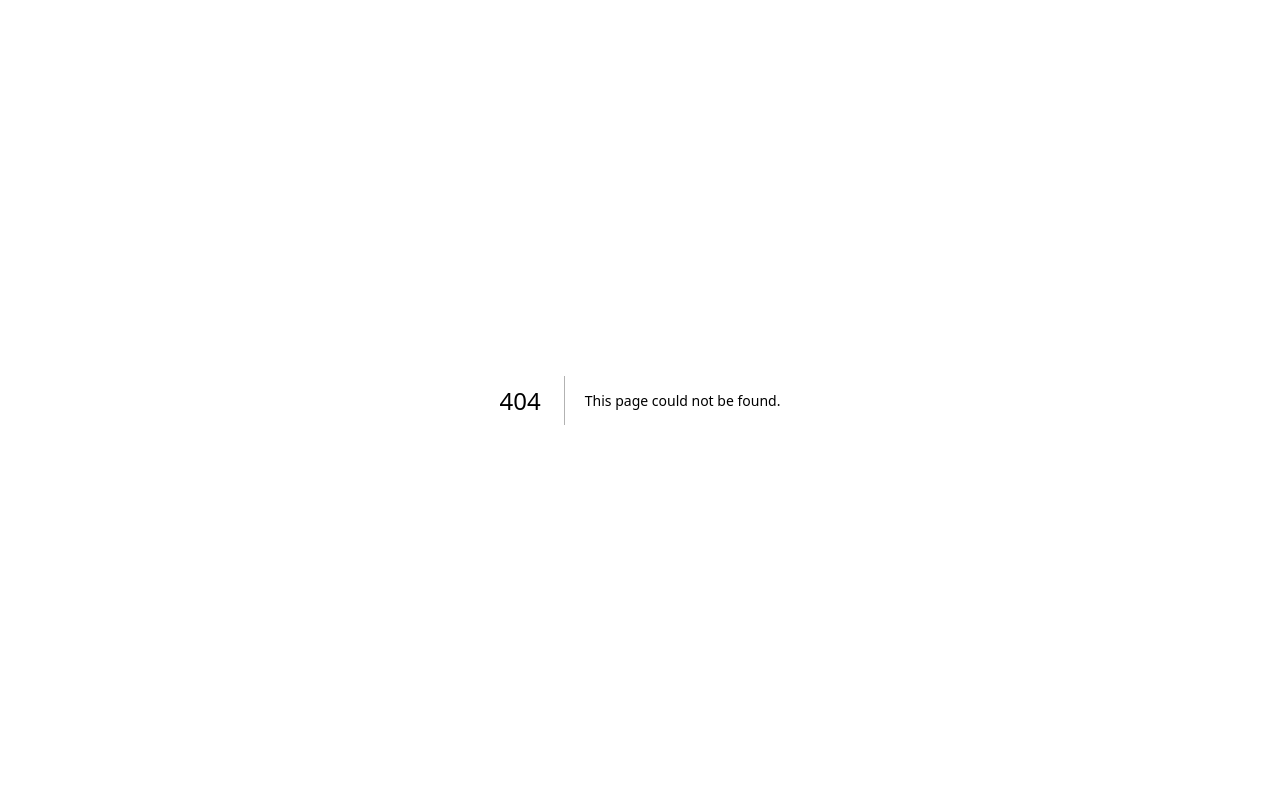
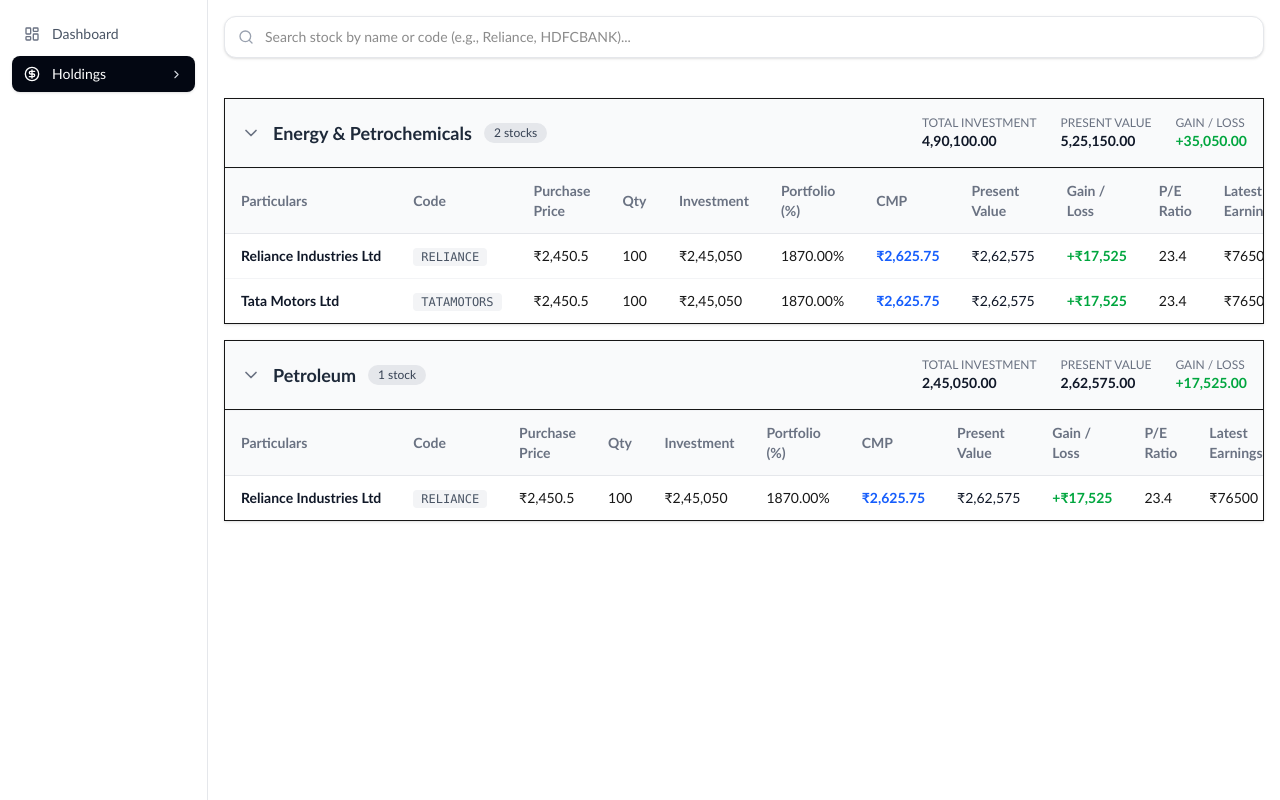
Before and after one commit to anurag-prajapati34/dynamic-portfolio-dashboard, a Next.js app in the folder frontend/: page /holdings in a window 1280 px wide. Before the commit this address had no page. Built offline with nearby package versions, Linux system fonts and the light colour scheme.

Commit message:
feat(frontend): add sidebar

```diff
--- /dev/null
+++ b/frontend/app/holdings/page.tsx
@@ -0,0 +1,67 @@
+'use client'
+import { SearchBar } from "@/components/SearchBar";
+import { SectorGroup } from "@/components/SectorGroup";
+import { aggregateHoldingsSectorWise } from "@/utils/portfolio-helper";
+
+export default function Holdings() {
+
+    const holdings = [
+        {
+            particulars: "Reliance Industries Ltd",
+            purchasePrice: 2450.50,
+            qty: 100,
+            investment: 245050,
+            portfolioPercentage: 18.7,
+            currentMarketPrice: 2625.75,
+            currentValue: 262575,
+            gainLoss: 17525,
+            gainLossPercentage: 7.15,
+            marketCap: 1780000000000,
+            peRatio: 23.4,
+            latestEarnings: 76500,
+            sector: "Energy & Petrochemicals",
+            symbol: "RELIANCE"
+        },
+        {
+            particulars: "Tata Motors Ltd",
+            purchasePrice: 2450.50,
+            qty: 100,
+            investment: 245050,
+            portfolioPercentage: 18.7,
+            currentMarketPrice: 2625.75,
+            currentValue: 262575,
+            gainLoss: 17525,
+            gainLossPercentage: 7.15,
+            marketCap: 1780000000000,
+            peRatio: 23.4,
+            latestEarnings: 76500,
+            sector: "Energy & Petrochemicals",
+            symbol: "TATAMOTORS"
+        },
+
+        {
+            particulars: "Reliance Industries Ltd",
+            purchasePrice: 2450.50,
+            qty: 100,
+            investment: 245050,
+            portfolioPercentage: 18.7,
+            currentMarketPrice: 2625.75,
+            currentValue: 262575,
+            gainLoss: 17525,
+            gainLossPercentage: 7.15,
+            marketCap: 1780000000000,
+            peRatio: 23.4,
+            latestEarnings: 76500,
+            sector: "Petroleum",
+            symbol: "RELIANCE"
+        },
+    ];
+    const sectorWiseHoldings = aggregateHoldingsSectorWise(holdings);
+    return <div className="w-full flex flex-col gap-4 px-4 py-4 ">
+
+        <SearchBar searchQuery="" setSearchQuery={() => { }} />
+        {Object.keys(sectorWiseHoldings).map((sectorName) => (
+            <SectorGroup key={sectorName} sectorName={sectorName} holdings={sectorWiseHoldings[sectorName]} />))}
+
+    </div>
+}
--- a/frontend/app/layout.tsx
+++ b/frontend/app/layout.tsx
@@ -1,7 +1,8 @@
+import { Sidebar } from "@/components/Sidebar";
 import type { Metadata } from "next";
 import { Geist, Geist_Mono } from "next/font/google";
 import "./globals.css";
-
+import Providers from './providers';
 const geistSans = Geist({
   variable: "--font-geist-sans",
   subsets: ["latin"],
@@ -23,7 +24,13 @@ export default function RootLayout({ children }: LayoutProps<"/">) {
       lang="en"
       className={`${geistSans.variable} ${geistMono.variable} h-full antialiased`}
     >
-      <body className="min-h-full flex flex-col">{children}</body>
+      <body className="flex h-screen">
+        <Providers>
+          <Sidebar />
+          <div className="flex-1 flex flex-col min-w-0 overflow-y-auto">
+            {children}
+          </div>
+        </Providers></body>
     </html>
   );
 }
--- a/frontend/app/page.tsx
+++ b/frontend/app/page.tsx
@@ -1,9 +1,8 @@
 'use client';
 
 import { Header } from "@/components/Header";
-import { SearchBar } from "@/components/SearchBar";
+import { PortfolioTable } from "@/components/PortfolioTable";
 import { SectorBarChart } from "@/components/SectorBarChart";
-import { SectorGroup } from "@/components/SectorGroup";
 import { SectorPieChart } from "@/components/SectorPieChart";
 import { SummaryCard } from "@/components/SummaryCard";
 import { aggregateHoldingsSectorWise, extractSummaryFromHoldings } from "@/utils/portfolio-helper";
@@ -70,8 +69,8 @@ export default function Home() {
     totalPresentValue: sectorWiseHoldings[sectorName].reduce((total, holding) => total + (holding.currentValue || 0), 0),
   }))
   return (
-    <div className="w-full flex flex-col flex-1 items-center justify-center bg-zinc-50 font-sans">
-      <main className="flex flex-1 w-full flex-col items-center justify-between py-4 px-16 bg-white sm:items-start gap-4">
+    <div className="w-full flex flex-col gap-4 px-4 py-4 ">
+
       <Header lastUpdated={new Date().toLocaleString()} isFetching={false} onRefresh={() => { }} />
       <SummaryCard summary={
         summary
@@ -82,10 +81,8 @@ export default function Home() {
         < SectorPieChart data={SectorChartData} />
         <SectorBarChart data={SectorChartData} />
       </div>
-        <SearchBar searchQuery="" setSearchQuery={() => { }} />
-        {Object.keys(sectorWiseHoldings).map((sectorName) => (
-          <SectorGroup key={sectorName} sectorName={sectorName} holdings={sectorWiseHoldings[sectorName]} />))}
-      </main>
+      <PortfolioTable data={holdings} />
+
     </div>
   );
 }
--- /dev/null
+++ b/frontend/app/providers.tsx
@@ -0,0 +1,14 @@
+"use client";
+
+import { QueryClient, QueryClientProvider } from "@tanstack/react-query";
+import { useState } from "react";
+
+export default function Providers({ children }: { children: React.ReactNode }) {
+    const [queryClient] = useState(() => new QueryClient());
+
+    return (
+        <QueryClientProvider client={queryClient}>
+            {children}
+        </QueryClientProvider>
+    );
+}
--- /dev/null
+++ b/frontend/components/Sidebar.tsx
@@ -0,0 +1,93 @@
+'use client'
+
+import { ChevronRight, CircleDollarSign, LayoutDashboard } from 'lucide-react'
+import Link from 'next/link'
+import { usePathname } from 'next/navigation'
+
+const navItems = [
+    {
+        path: '/',
+        name: 'Dashboard',
+        icon: LayoutDashboard,
+    },
+    {
+        path: '/holdings',
+        name: 'Holdings',
+        icon: CircleDollarSign,
+    },
+]
+
+export const Sidebar = ({
+    isOpen,
+    onClose,
+}: {
+    isOpen?: boolean
+    onClose?: () => void
+}) => {
+    const pathname = usePathname()
+
+    return (
+        <>
+
+            {isOpen && (
+                <div
+                    className="fixed inset-0 z-40 bg-black/40 md:hidden"
+                    onClick={onClose}
+                />
+            )}
+
+
+            <aside
+                className={`
+          fixed md:relative top-14 md:top-0 left-0 h-[calc(100vh-3.5rem)] md:h-full w-52 bg-white border-r border-gray-200 flex flex-col z-50 md:z-auto
+          transition-transform duration-300 ease-in-out shrink-0
+          ${isOpen ? 'translate-x-0' : '-translate-x-full md:translate-x-0'}
+        `}
+            >
+                <nav className="flex-1 px-3 py-4 space-y-1 overflow-y-auto">
+                    {navItems.map((item) => {
+                        const Icon = item.icon
+                        const isActive =
+                            pathname === item.path ||
+                            (item.path !== '/' && pathname.startsWith(item.path + '/'))
+
+                        return (
+                            <Link
+                                key={item.name}
+                                href={item.path}
+                                onClick={onClose}
+                                className={`
+                  group flex items-center gap-3 px-3 py-2 text-sm rounded-lg
+                  transition-all duration-150 relative cursor-pointer
+                  ${isActive
+                                        ? 'bg-gray-950 text-white shadow-sm'
+                                        : 'text-gray-600 hover:text-gray-950 hover:bg-gray-100'
+                                    }
+                `}
+                            >
+
+                                <Icon
+                                    size={16}
+                                    className={`shrink-0 transition-colors ${isActive
+                                        ? 'text-white'
+                                        : 'text-gray-500 group-hover:text-gray-800'
+                                        }`}
+                                />
+
+
+                                <span className={`font-medium ${isActive ? 'text-white' : ''}`}>
+                                    {item.name}
+                                </span>
+
+
+                                {isActive && (
+                                    <ChevronRight size={13} className="ml-auto text-gray-300" />
+                                )}
+                            </Link>
+                        )
+                    })}
+                </nav>
+            </aside>
+        </>
+    )
+}
```
Lines whose indentation alone changed are shown as unchanged.
